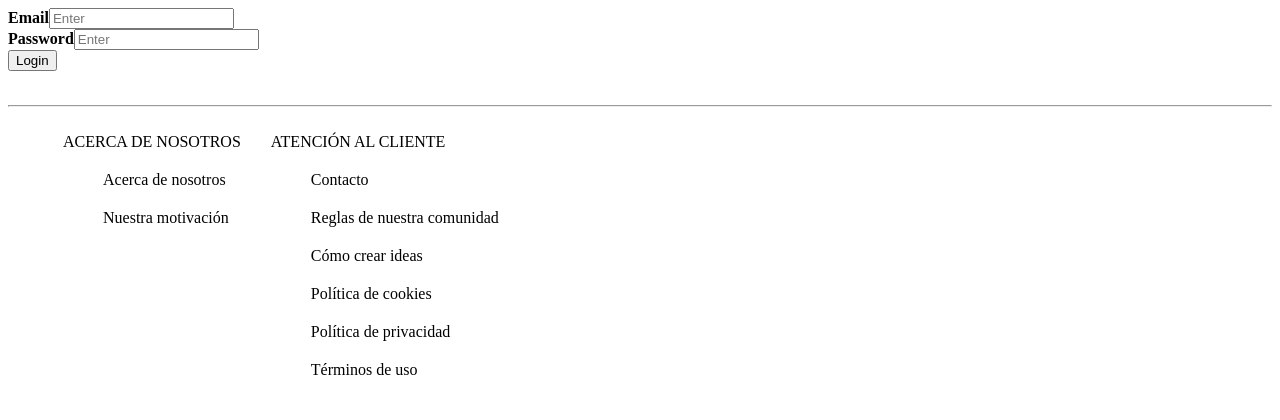
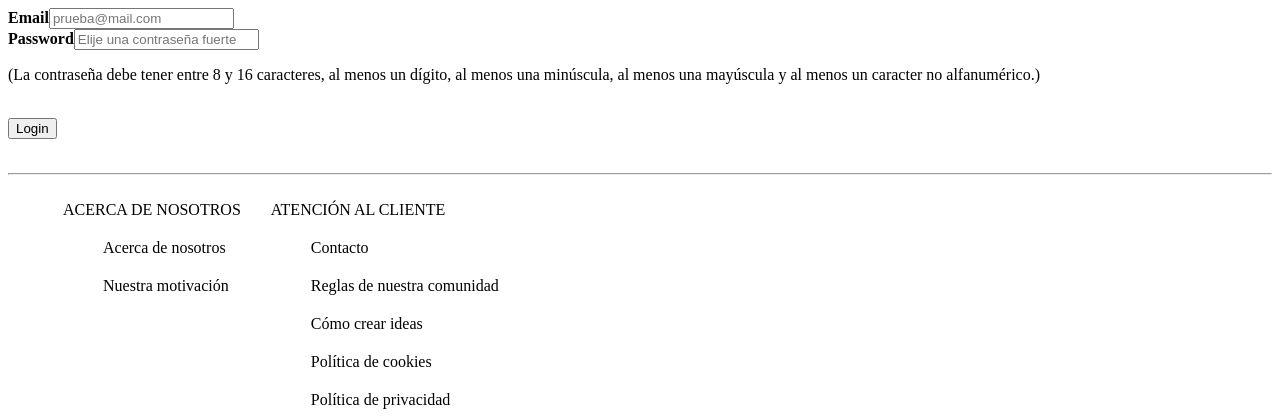
Before and after one commit to Ming95/AW-project, a PHP site: page /views/login.php in a window 1280 px wide. Shown: the top 420 px of the page. Run offline with PHP 8.4, Linux system fonts and the light colour scheme.

Commit message:
feat(idea-views) Se añade control de contraseña segura - login.php

```diff
--- a/views/login.php
+++ b/views/login.php
@@ -9,11 +9,12 @@
 			echo"<form action="."../controllers/login_process.php"." method="."post".">";
 
 				echo"<label for="."mail"."><b>Email</b></label>";
-				echo"<input type="."text"." placeholder="."Enter email"." name="."mail"." required>";
+				echo'<input type="text" name="mail" placeholder="prueba@mail.com" required>';
 				echo"</br>";
 
 				echo"<label for="."psw"."><b>Password</b></label>";
-				echo"<input type="."password"." placeholder="."Enter Password"." name="."psw"." required>";
+				echo'<input type="password" name="psw" placeholder="Elije una contraseña fuerte" pattern="^(?=.*\d)(?=.*[\u0021-\u002b\u003c-\u0040])(?=.*[A-Z])(?=.*[a-z])\S{8,16}$" required>';
+				echo"<p>(La contraseña debe tener entre 8 y 16 caracteres, al menos un dígito, al menos una minúscula, al menos una mayúscula y al menos un caracter no alfanumérico.)</p>";
 				echo"</br>";
 
 				if(!isset($_SESSION['intentos'])or($_SESSION['intentos'] )< 3){
```
